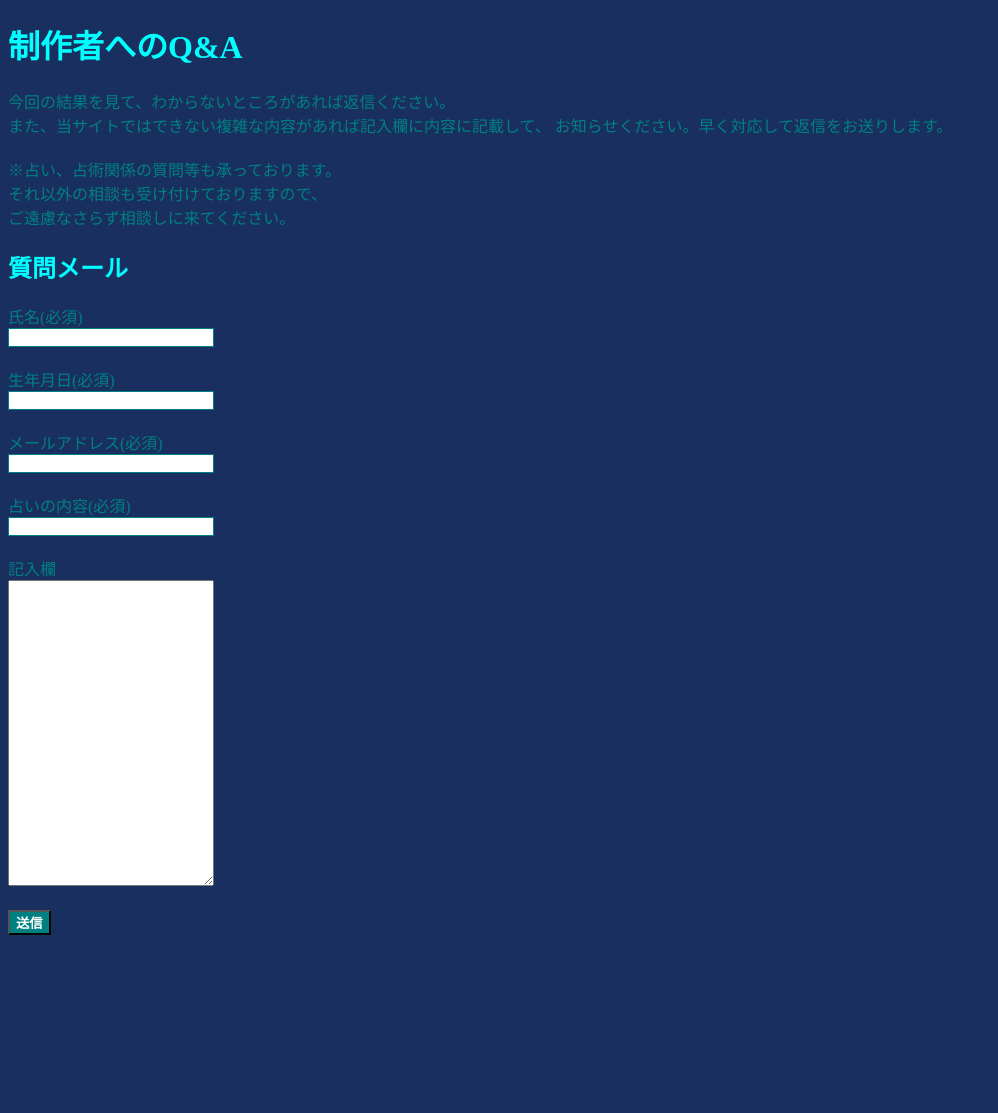
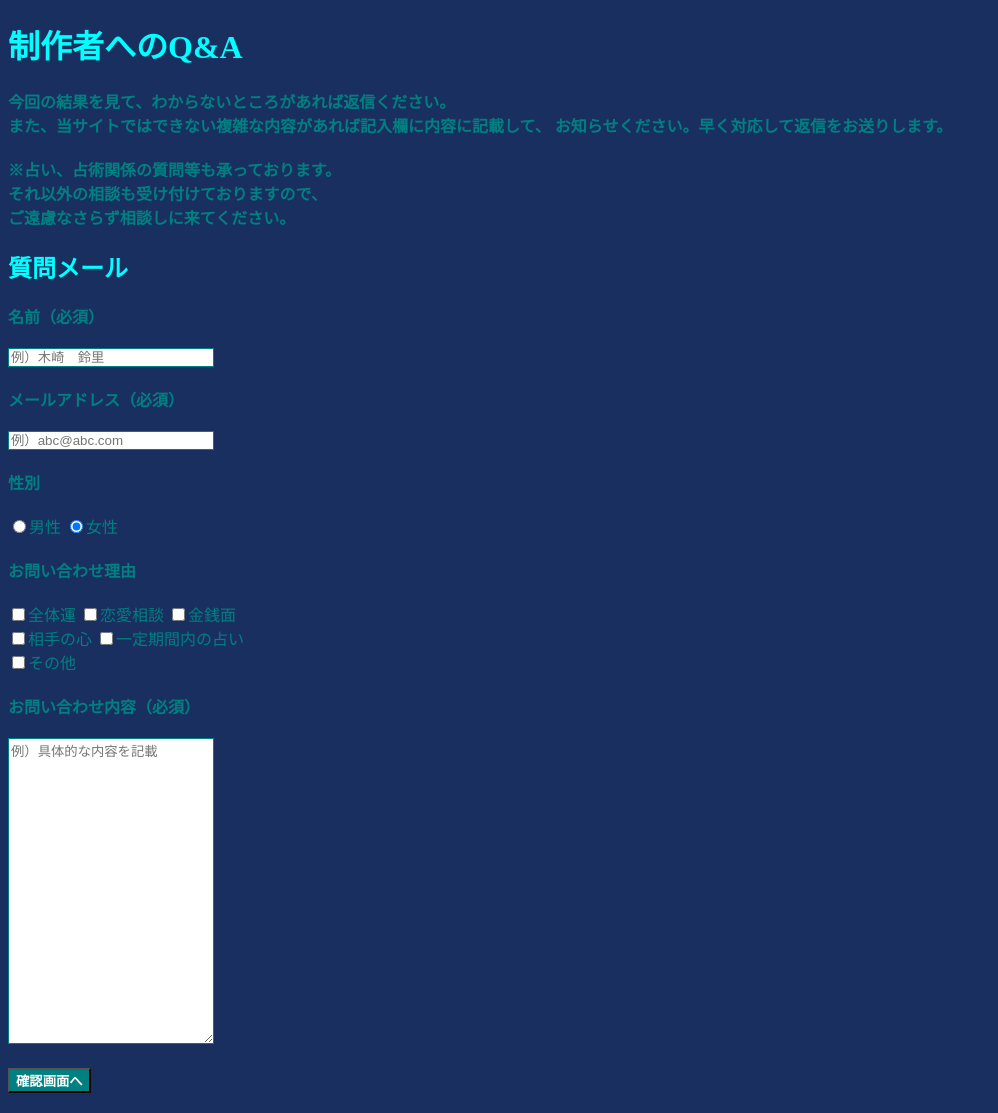
Before and after one commit to hirai-yuri/katen-tarot, a PHP site: the page made by frontend/Q&A/Q&A.html in a window 1280 px wide. Shown: the whole page, without its empty margins (0-998 px from the left). Before the commit the page ends 935 px from the top, so only its background shows below. Run offline with PHP 8.4, Linux system fonts and the light colour scheme.

Commit message:
メールフォーム

```diff
--- a/frontend/Q&A/Q&A.html
+++ b/frontend/Q&A/Q&A.html
@@ -29,7 +29,13 @@
       color: teal;
     }
 
-    input[type='text'] {
+    .tarot-area {
+      margin-bottom: 20px;
+    }
+
+    input[type='text'],
+    input[type='email'],
+    textarea {
       border: 1px solid teal;
       width: 200px;
     }
@@ -40,15 +46,15 @@
       font-weight: bold;
     }
 
-    input[type='email'] {
-      border: 1px solid teal;
-      width: 200px;
-    }
-    textarea{
+    textarea {
       width: 200px;
       height: 300px;
       overflow-y: auto;
 
+    }
+    p{
+      font-weight: bold;
+      font-style: 20px;
     }
   </style>
   <header>
@@ -62,19 +68,42 @@
       <br>ご遠慮なさらず相談しに来てください。
     </p>
 
-    <form action="./Q&A.php" method="post">
+    <form action="./confirm.php" method="post">
       <h2>質問メール</h2>
-      <p><label>氏名(必須)<br>
-          <input type="text" name="name" id="name" required></label></p>
-      <p><label>生年月日(必須)<br>
-          <input type="text" name="birthday" id="birthday" required></label></p>
-      <p><label>メールアドレス(必須)<br>
-          <input type="email" name="Email" id="Email" required></label></p>
-      <p><label>占いの内容(必須)<br>
-          <input type="text" name="THOTH" id="THOTH" required></label></p>
-      <p><label>記入欄<br>
-          <textarea name="address"></textarea></label></p>
-      <p><input type="submit" value="送信"></p>
+
+      <div class="tarot-area">
+        <p>名前（必須）</p>
+        <input type="text" name="name" placeholder="例）木崎　鈴里" required>
+      </div>
+
+      <div class="tarot-area">
+        <p>メールアドレス（必須）</p>
+        <input type="email" name="Email" placeholder="例）abc@abc.com" required>
+      </div>
+
+      <div class="tarot-area">
+        <p>性別</p>
+        <label><input type="radio" name="sex" value="男性">男性</label>
+        <label><input type="radio" name="sex" value="女性" checked>女性</label>
+      </div>
+
+      <div class="tarot-area">
+        <p>お問い合わせ理由</p>
+        <label><input type="checkbox" name="reason[]" value="全体運">全体運</label>
+        <label><input type="checkbox" name="reason[]" value="恋愛相談">恋愛相談</label>
+        <label><input type="checkbox" name="reason[]" value="金銭面">金銭面</label><br>
+        <label><input type="checkbox" name="reason[]" value="相手の心">相手の心</label>
+        <label><input type="checkbox" name="reason[]" value="一定期間内の占い">一定期間内の占い</label><br>
+        <label><input type="checkbox" name="reason[]" value="その他">その他</label>
+      </div>
+
+      <div class="tarot-area">
+        <p>お問い合わせ内容（必須）</p>
+        <textarea name="address" rows="5" placeholder="例）具体的な内容を記載" required></textarea>
+      </div>
+      <div class="tarot-area">
+        <input type="submit" name="submit" value="確認画面へ" class="btn-border">
+      </div>
     </form>
 
 
```
Also changed, not shown: frontend/Q&A/Q&A.php (+30 -8 lines), frontend/Q&A/THOTH.txt (+24 -44 lines), frontend/Q&A/confirm.php (+17 -24 lines).
